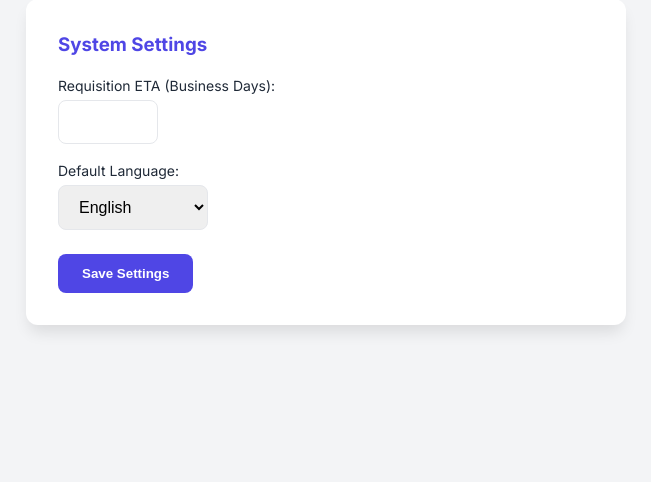
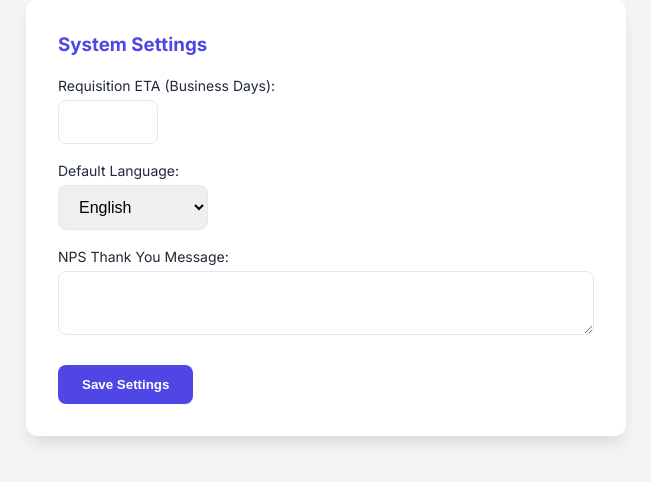
Before and after one commit to srJboca/requisiciones-restaurante, a Flask app: template frontend/templates/admin_dashboard.html in a window 1280 px wide, after a click on "Settings". Shown: the part 199-681 px from the top of the page, without its empty margins (30-681 px from the left). Run offline with Flask 3, Linux system fonts and the light colour scheme; the template is opened without the code that fills it, so the values that code supplies are empty.

Commit message:
feat: add configurable NPS thank you message to admin settings and survey response

```diff
--- a/backend/routers/admin.py
+++ b/backend/routers/admin.py
@@ -64,6 +64,7 @@ class ProductCreate(BaseModel):
 class SettingUpdate(BaseModel):
     eta_days: Optional[str] = None
     default_language: Optional[str] = None
+    nps_thank_you_message: Optional[str] = None
 
 class AdminPasswordReset(BaseModel):
     new_password: str
@@ -402,6 +403,7 @@ def get_settings(db: Session = Depends(get_db), current_user: User = Depends(get
     return {
         "eta_days": _get_setting(db, current_user.company_id, 'eta_days') or "2",
         "default_language": _get_setting(db, current_user.company_id, 'default_language') or "en",
+        "nps_thank_you_message": _get_setting(db, current_user.company_id, 'nps_thank_you_message') or "Your feedback has been successfully recorded."
     }
 
 @router.post("/settings")
@@ -410,6 +412,8 @@ def update_settings(data: SettingUpdate, db: Session = Depends(get_db), current_
         _set_setting(db, current_user.company_id, 'eta_days', data.eta_days)
     if data.default_language is not None:
         _set_setting(db, current_user.company_id, 'default_language', data.default_language)
+    if data.nps_thank_you_message is not None:
+        _set_setting(db, current_user.company_id, 'nps_thank_you_message', data.nps_thank_you_message)
     db.commit()
     log_audit(db, current_user.id, "Update Settings", "SystemSetting")
     return {"message": "Settings updated"}
--- a/frontend/app.py
+++ b/frontend/app.py
@@ -155,14 +155,16 @@ def admin_dashboard():
         settings = settings_res.json() if settings_res.status_code == 200 else {}
         eta_days = settings.get("eta_days", "2")
         default_language = settings.get("default_language", "en")
+        nps_thank_you_message = settings.get("nps_thank_you_message", "Your feedback has been successfully recorded.")
         nps_questions = requests.get(f"{API_URL}/admin/nps/questions", headers=headers).json()
     except:
         users, restaurants, plants, groups, products, logs, nps_questions = [], [], [], [], [], [], []
-        eta_days, default_language = "2", "en"
+        eta_days, default_language, nps_thank_you_message = "2", "en", "Your feedback has been successfully recorded."
     return render_template("admin_dashboard.html",
                            users=users, restaurants=restaurants, plants=plants,
                            groups=groups, products=products, logs=logs,
                            eta_days=eta_days, default_language=default_language,
+                           nps_thank_you_message=nps_thank_you_message,
                            nps_questions=nps_questions, API_URL=PUBLIC_API_URL)
 
 @app.route("/nps/survey")
@@ -171,10 +173,13 @@ def nps_survey():
         return redirect(url_for("welcome"))
     headers = get_auth_headers()
     try:
-        questions = requests.get(f"{API_URL}/nps/survey-questions", headers=headers).json()
+        data = requests.get(f"{API_URL}/nps/survey-questions", headers=headers).json()
+        questions = data.get("questions", [])
+        thank_you_message = data.get("thank_you_message", "Your feedback has been successfully recorded.")
     except:
         questions = []
-    return render_template("nps_survey.html", questions=questions, API_URL=PUBLIC_API_URL)
+        thank_you_message = "Your feedback has been successfully recorded."
+    return render_template("nps_survey.html", questions=questions, thank_you_message=thank_you_message, API_URL=PUBLIC_API_URL)
 
 @app.route("/admin/reports/sales")
 def admin_sales_report():
--- a/frontend/templates/admin_dashboard.html
+++ b/frontend/templates/admin_dashboard.html
@@ -370,6 +370,11 @@
                     <option value="es" {% if default_language=='es' %}selected{% endif %}>{{ _('Spanish') }}</option>
                 </select>
             </div>
+            <div>
+                <label for="npsThankYou" style="display: block; font-size: 0.875rem; margin-bottom: 0.25rem;">{{
+                    _('NPS Thank You Message') }}:</label>
+                <textarea id="npsThankYou" class="form-control" rows="2">{{ nps_thank_you_message }}</textarea>
+            </div>
             <div style="margin-top: 0.5rem;">
                 <button type="submit" class="btn btn-primary">{{ _('Save Settings') }}</button>
             </div>
@@ -570,11 +575,12 @@
         e.preventDefault();
         const eta_days = document.getElementById('etaDays').value;
         const default_language = document.getElementById('defaultLang').value;
+        const nps_thank_you_message = document.getElementById('npsThankYou').value;
         try {
             const res = await fetch(`${API_URL}/admin/settings`, {
                 method: 'POST',
                 headers: { 'Content-Type': 'application/json', 'Authorization': `Bearer ${TOKEN}` },
-                body: JSON.stringify({ eta_days, default_language })
+                body: JSON.stringify({ eta_days, default_language, nps_thank_you_message })
             });
             if (res.ok) {
                 alert('Settings updated successfully');
--- a/frontend/templates/nps_survey.html
+++ b/frontend/templates/nps_survey.html
@@ -131,7 +131,7 @@
             <i class="fa-solid fa-circle-check"></i>
         </div>
         <h3 style="color: var(--primary);">{{ _('Thank You!') }}</h3>
-        <p style="color: var(--text-light);">{{ _('Your feedback has been successfully recorded.') }}</p>
+        <p style="color: var(--text-light);">{{ thank_you_message }}</p>
         <button onclick="location.reload()" class="btn btn-secondary" style="margin-top: 2rem;">
             {{ _('Start New Survey') }}
         </button>
```
Also changed, not shown: backend/routers/nps.py (+13 -3 lines), frontend/translations/es/LC_MESSAGES/messages.po.
